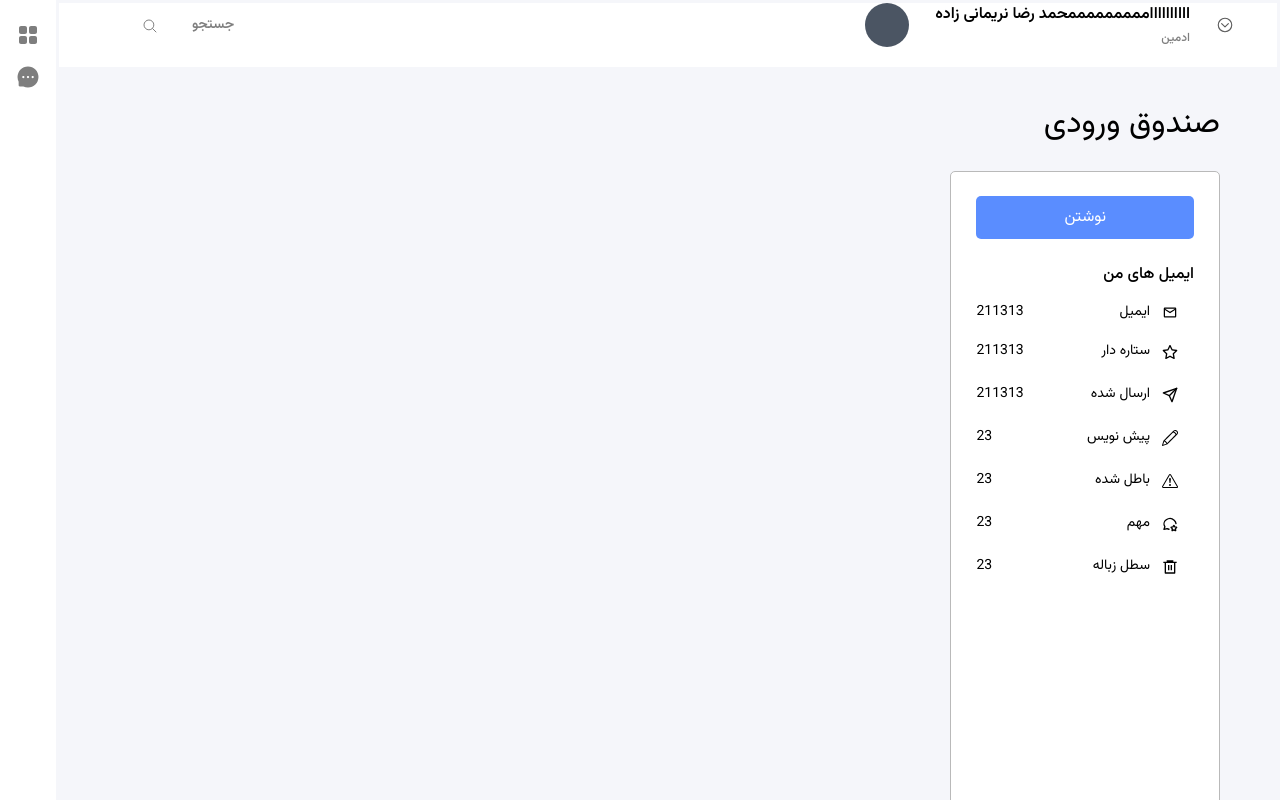
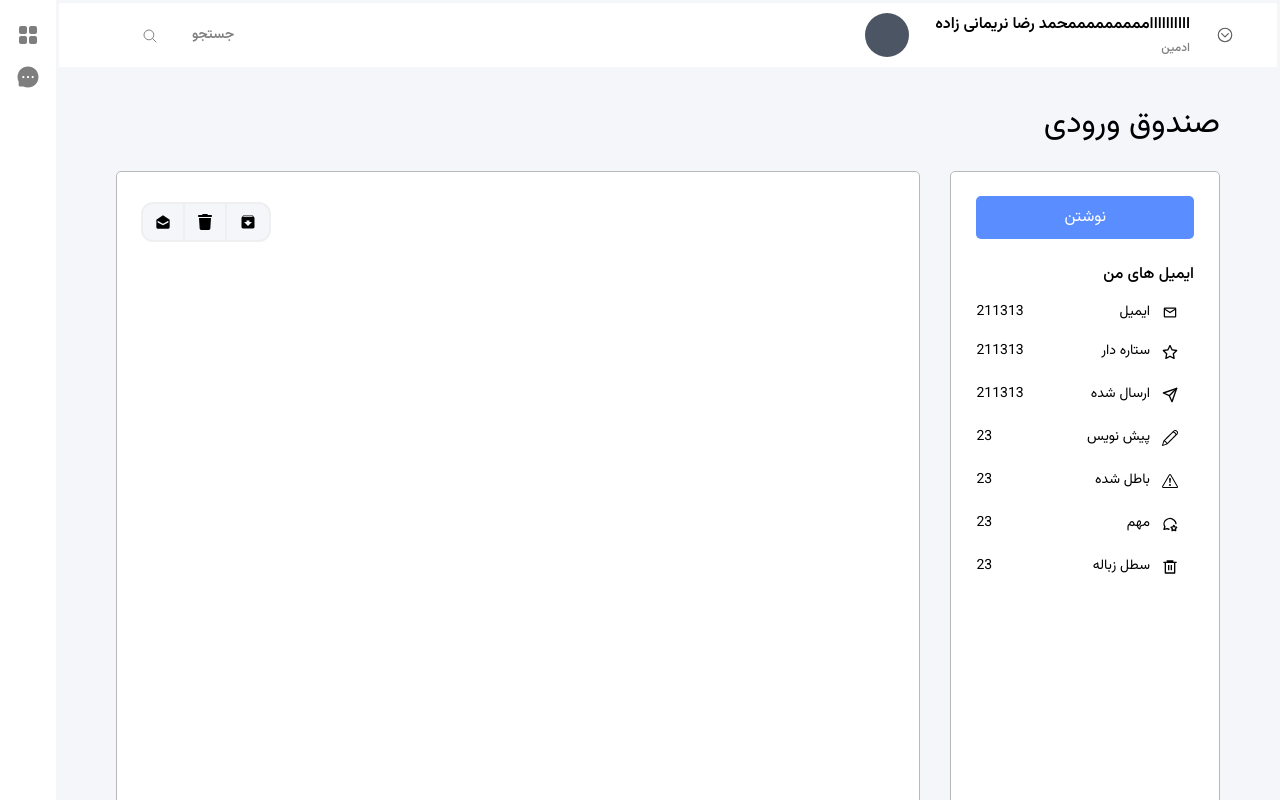
Before and after one commit to elahenarimani/admin-dashboard-next, a Next.js app: page /inbox/sent in a window 1280 px wide. Shown: the top 800 px of the page. Built offline with nearby package versions, Linux system fonts and the light colour scheme.

Commit message:
complete sent desktop

```diff
--- a/src/app/inbox/[sent]/page.tsx
+++ b/src/app/inbox/[sent]/page.tsx
@@ -1,8 +1,10 @@
 "use client"
 import RightSideSent from "@/components/inbox/rightSideSent/RightSideSent";
+import { useTheme } from "@emotion/react";
 import React, { useContext } from "react";
-import { CompEmailContext } from "../../../app/inbox/page";
+// import { CompEmailContext } from "../../../app/inbox/page";
 import { ImInsertTemplate } from "react-icons/im";
+// import ThemeProvider from "../../theme-provider/Theme-provider"
 interface ISentPage {
     inpvalTo: string;
     inpvalSubject: string;
@@ -17,23 +19,23 @@ const SentPage = ({
   id,
   params,
 }: ISentPage) => {
+  const theme = useTheme()
 
-  const CompEmailContextX = useContext(CompEmailContext)
+  // const CompEmailContextX = useContext(CompEmailContext)
   // const pathName = usePathname()
   // console.log(pathName)
   return (
     <div>
-      {CompEmailContextX?.compEmail.map((item) => {
-        return (
-          <RightSideSent
-            key={item.id}
-            inpvalTo={item.to}
-            inpvalSubject={item.subject}
-            inpvalContent={item.content}
-            id={item.id}
+      {/* {CompEmailContextX?.compEmail.map((item) => {
+        return ( */}
+          <RightSideSent to={""} subject={""} content={""} id={0}            // key={item.id}
+            // inpvalTo={item.to}
+            // inpvalSubject={item.subject}
+            // inpvalContent={item.content}
+            // id={item.id}
           />
-        );
-      })}
+        {/* );
+      })} */}
     </div>
   );
 };
--- a/src/app/inbox/layout.tsx
+++ b/src/app/inbox/layout.tsx
@@ -1,3 +1,4 @@
+"use client"
 import LeftSide from "../../components/inbox/leftSide/LeftSide";
 import RightSide from "@/components/inbox/rightSide/RightSide";
 import React from "react";
@@ -14,7 +15,6 @@ export default function InboxLayout({ children }: Iprops) {
           <main className="w-3/4 h-full flex-grow"> {children}</main>
         </div>
       </div>
-
     </div>
-  )
+  );
 }
--- a/src/app/inbox/page.tsx
+++ b/src/app/inbox/page.tsx
@@ -1,25 +1,51 @@
 "use client"
+// import LeftSide from "@/components/inbox/leftSide/LeftSide";
+// import { createContext } from 'react'
+// import RightSide from "@/components/inbox/rightSide/RightSide";
+// import React, { useState } from "react";
+// interface IcompEmail {
+//   to: string;
+//   subject: string ;
+//   content: string ;
+//   id: number;
+// }
+// export const CompEmailContext = createContext<{
+//   compEmail: IcompEmail[];
+//   setCompEmail: Function;
+// } | null>(null);
+// export default function InboxPage() {
+//   const [compEmail, setCompEmail] = useState<IcompEmail[]>([]);
+//   return (
+//     <CompEmailContext.Provider value={{ compEmail, setCompEmail }}>
+//       <div className="w-full min-h-screen pl-[30px] pr-[30px] bg-[#F5F6FA]">
+//         <RightSide />
+//       </div>
+//     </CompEmailContext.Provider>
+//   );
+// }
+
+
+
 import LeftSide from "@/components/inbox/leftSide/LeftSide";
 import RightSide from "@/components/inbox/rightSide/RightSide";
 import React, { useState } from "react";
-import { createContext } from "react";
-interface IcompEmail {
-  to: string;
-  subject: string ;
-  content: string ;
-  id: number;
-}
-export const CompEmailContext = createContext<{
-  compEmail: IcompEmail[];
-  setCompEmail: Function;
-} | null>(null);
+// interface IcompEmail {
+//   to: string;
+//   subject: string ;
+//   content: string ;
+//   id: number;
+// }
+// export const CompEmailContext = createContext<{
+//   compEmail: IcompEmail[];
+//   setCompEmail: Function;
+// } | null>(null);
 export default function InboxPage() {
-  const [compEmail, setCompEmail] = useState<IcompEmail[]>([]);
+  // const [compEmail, setCompEmail] = useState<IcompEmail[]>([]);
   return (
-    <CompEmailContext.Provider value={{ compEmail, setCompEmail }}>
+    // <CompEmailContext.Provider value={{ compEmail, setCompEmail }}>
       <div className="w-full min-h-screen pl-[30px] pr-[30px] bg-[#F5F6FA]">
         <RightSide />
       </div>
-    </CompEmailContext.Provider>
+    // </CompEmailContext.Provider>
   );
 }
--- a/src/app/layout.tsx
+++ b/src/app/layout.tsx
@@ -4,7 +4,9 @@ import "./globals.css";
 import ProductPage from "./product/layout";
 import Navigation from "@/components/mainLayOut/navigation/Navigation";
 import SideBar from "@/components/mainLayOut/sideBar/SideBar";
+import ThemeContextProvider from "./theme-provider/Theme-provider";
 const vazir = Vazirmatn({ subsets: ["arabic", "latin"] });
+// import ThemeProvider from "./theme-provider/theme-provider";
 export const metadata: Metadata = {
   title: "Admin-Dashboard",
   description: "Generated by create next app",
@@ -27,16 +29,16 @@ export default function RootLayout({
             </main>
           </div>
         </div>
-        <div className="desktop hidden lg:block">
+        <div className="desktop w-full h-full hidden lg:block">
           <div className=" w-full h-full grid  grid-cols-[95.6%_4.4%] grid-rows-[70px_1fr] bg-white justify-between items-center  ml-auto gap-x-0">
-            <div className="navigation w-full col-start-1 col-end-2  row-start-1 row-end-2 h-[70px] pl-[84px] border-[3px] border-solid border-[#F5F6FA]">
+            <div className="navigation w-full  col-start-1 col-end-2  row-start-1 row-end-2 !h-[70px] pl-[84px] border-[3px] border-solid border-[#F5F6FA] pt-[10px]">
               <Navigation />
             </div>
             <div className="side-bar w-full  h-full col-start-2 col-end-3 row-start-1 row-end-[-1]  !ml-0 mr-auto ">
               <SideBar />
             </div>
             <main className="w-full h-full  col-start-1 col-end-2  row-start-2 row-end-[-1] bg-[#F5F6FA]  pl-[30px] pr-[30px]">
-              {children}
+              <ThemeContextProvider>{children}</ThemeContextProvider>
             </main>
           </div>
         </div>
--- /dev/null
+++ b/src/app/theme-provider/Theme-provider.tsx
@@ -0,0 +1,46 @@
+"use client";
+import { createContext, useContext, useState } from "react";
+import InboxPage from "../inbox/page";
+import RightSideSent from "@/components/inbox/rightSideSent/RightSideSent";
+interface IcompEmail {
+  to: string;
+  subject: string;
+  content: string;
+  id: number;
+}
+
+// export const CompEmailContext = createContext<{
+//   compEmail: IcompEmail[];
+//   setCompEmail: Function;
+// } | null>(null);
+
+interface IThemeContext {
+  compEmail: IcompEmail[];
+  setCompEmail:  React.Dispatch<React.SetStateAction<IcompEmail[]>>;
+}
+export const ThemeContext = createContext<{
+  compEmail: IcompEmail[];
+  setCompEmail:  React.Dispatch<React.SetStateAction<IcompEmail[]>>;
+} | null>(null);
+
+export default function ThemeContextProvider({
+  children,
+}: Readonly<{
+  children: React.ReactNode;
+}>) {
+  const [compEmail, setCompEmail] = useState<IcompEmail[]>([]);
+
+  return (
+    <ThemeContext.Provider value={{ compEmail, setCompEmail }}>
+      {children}
+
+    </ThemeContext.Provider>
+  );
+}
+export const useThemeContext = () => {
+  const context = useContext(ThemeContext);
+  if (!context) {
+    return { compEmail: [], setCompEmail: () => {} };
+  }
+  return context;
+};
--- a/src/components/inbox/leftSide/LeftSide.tsx
+++ b/src/components/inbox/leftSide/LeftSide.tsx
@@ -1,5 +1,5 @@
-"use client";
-import React, { useState } from "react";
+'use client'
+import React, { useContext, useState } from "react";
 import { MdOutlineMail } from "react-icons/md";
 import { FaRegStar } from "react-icons/fa6";
 import { FiSend } from "react-icons/fi";
@@ -12,16 +12,25 @@ import Link from "next/link";
 import Input from "../../input/Input";
 import "./leftSide.css";
 import SentPage from "@/app/inbox/[sent]/page";
-import { useContext } from "react";
-import { CompEmailContext } from "../../../app/inbox/page";
+import { useThemeContext } from "@/app/theme-provider/Theme-provider";
+import RightSideSent from "../rightSideSent/RightSideSent";
+interface IcompEmail {
+  to: string ;
+  subject: string ;
+  content: string ;
+  id: number;
+}
+// interface elahe{
+//   compEmail: IcompEmail[];
+//   setCompEmail: Function;
+// }
+// import { CompEmailContext } from "../../../app/inbox/page";
 const LeftSide = () => {
-  const CompEmailContextX = useContext(CompEmailContext);
-  // interface IcompEmail {
-  //   to: string | number;
-  //   subject: string | number;
-  //   content: string | number;
-  //   id: number;
-  // }
+  // const CompEmailContextX = useContext(CompEmailContext);
+  // const {compEmail, setCompEmail}  = useContext(ThemeContext)
+
+ const { compEmail , setCompEmail} = useThemeContext()
+
   const [isOpen, setIsOpen] = useState<Boolean>(false);
   const [inpvalTo, setInpvalTo] = useState<string>("");
   const [inpvalSubject, setInpvalSubject] = useState<string>("");
@@ -31,8 +40,8 @@ const LeftSide = () => {
   // console.log(isOpen);
   function sentBox() {
     console.log(inpvalTo);
-    CompEmailContextX?.setCompEmail([
-      ...CompEmailContextX?.compEmail,
+    setCompEmail([
+     ...compEmail,
       {
         to: inpvalTo,
         subject: inpvalSubject,
@@ -40,15 +49,19 @@ const LeftSide = () => {
         id: Date.now(),
       },
     ]);
-    console.log(inpvalTo);
+
     setIsOpen(false);
     setInpvalTo("");
     setInpvalSubject("");
     setInpvalContent("");
   }
-  // {
-  //   console.log(compEmail);
-  // }
+  {
+    console.log(compEmail);
+    console.log(inpvalTo);
+    console.log(inpvalSubject);
+    console.log(inpvalContent);
+    console.log(useThemeContext)
+  }
   return (
     <div className="w-1/4 bg-white border-[0.3px] border-solid border-[#B9B9B9] h-[840px] rounded-[5px] pt-[24px] mt-0 pl-[25px] pr-[25px] ">
       <div
@@ -220,19 +233,17 @@ const LeftSide = () => {
           </div>
         </div>
       )}
-      {CompEmailContextX?.compEmail.map((item) => {
-        return (
-           <SentPage
-           key={item.id}
-           inpvalTo={item.to}
-            inpvalSubject={item.subject}
-            inpvalContent={item.content}
-            id={item.id}
-          />
-        );
-      })}
+      {/* {compEmail.map((item) => {
+        return ( */}
+          {/* <RightSideSent
+            to={inpvalTo}
+            subject={inpvalSubject}
+            content={inpvalContent}
+
+          /> */}
+        {/* );
+      })} */}
     </div>
   );
 };
-
 export default LeftSide;
--- a/src/components/inbox/rightSideSent/RightSideSent.tsx
+++ b/src/components/inbox/rightSideSent/RightSideSent.tsx
@@ -1,19 +1,40 @@
-"use client"
-import React, { useContext, useState } from 'react'
+"use client";
+import React, { useContext, useState } from "react";
 import { CiStar } from "react-icons/ci";
 // import SearchBoxSent from "../../../components/inbox/rightSideSent/SearchBoxSent/SearchBoxSent";
-import SearchBoxSent from "../../../components/inbox/rightSideSent/SearchBoxSent/SearchBoxSent"
+import SearchBoxSent from "../../../components/inbox/rightSideSent/SearchBoxSent/SearchBoxSent";
 import ActionBoxSent from "../../../components/inbox/rightSideSent/actionBox/ActionBoxSent";
-import {CompEmailContext}from "../../../app/inbox/page"
+import { useThemeContext } from "@/app/theme-provider/Theme-provider";
+interface IcompEmail {
+  to: string;
+  subject: string;
+  content: string;
+  id: number;
+}
+interface IRightSideSent{
+  to: string;
+  subject: string;
+  content: string;
+}
 
+// const RightSideSent = ({to , subject , content  }: IRightSideSent ) => {
   const RightSideSent = () => {
-    const CompEmailContextX = useContext(CompEmailContext)
+  const { compEmail , setCompEmail} = useThemeContext()
+
   const [selectedEmails, setSelectedEmails] = useState<number[]>([]);
-     const shortMessage = (message: string, maxLength: number) => {
-        if (message.length > maxLength) {
-          return message.slice(0, maxLength) + "...";
+  const [elahe, setElahe] = useState<IcompEmail[]>([
+    {
+      to: "dddnarimani",
+      subject: "sddd",
+      content: "ffffg",
+      id: 1,
+    },
+  ]);
+  const shortMessage = (content: string, maxLength: number) => {
+    if (content.length > maxLength) {
+      return content.slice(0, maxLength) + "...";
     }
-        return message;
+    return content;
   };
   const handleCheckboxChange = (emailId: number) => {
     if (selectedEmails.includes(emailId)) {
@@ -25,9 +46,7 @@ const RightSideSent = () => {
   return (
     <div className="w-full bg-white border-[0.3px] border-solid border-[#B9B9B9] h-[844px] rounded-[5px] pt-0 mt-0">
       <div className="w-full h-[100px] flex justify-between items-center pr-[24px] pl-[24px]">
-      <div className="search-wrapper">
-        {/* <SearchBoxSent /> */}
-      </div>
+        <div className="search-wrapper">{/* <SearchBoxSent /> */}</div>
         <div className="actions-wrapper">
           <ActionBoxSent
             //   inbox={inbox}
@@ -37,7 +56,36 @@ const RightSideSent = () => {
           />
         </div>
       </div>
-    {CompEmailContextX?.compEmail.map((item) => {
+      {compEmail.map((item) => {
+      return (
+        <div
+          key={item.id}
+          className='message w-full h-[62px] border-b-[1px] border-solid border-"#EFEFEF" flex justify-start items-center'
+        >
+          <div className="w-[48px]  flex justify-center items-center">
+            <input
+              aria-label="search"
+              type="checkbox"
+              id={`${item?.id}`}
+              onClick={() => handleCheckboxChange(item?.id)}
+              className="w-[16px] h-[16px]"
+            />
+          </div>
+          <div className='w-[48px]  flex justify-center items-center text-"#EFEFEF" '>
+            <CiStar className="w-[20px] h-[20px]" />
+          </div>
+          <div className="w-[100px] flex justify-start items-center text-[14px]">
+            {" "}
+            <p className="truncate pl-[50px]">{item?.subject}</p>
+          </div>
+          <div className="w-[400px]">
+            <p className="truncate">{shortMessage(item?.content , 35)}</p>{" "}
+            {/* <p className="truncate">{content}</p>{" "} */}
+          </div>
+        </div>
+      );
+    })}
+      {/* {elahe.map((item) => {
         return (
           <div
             key={item.id}
@@ -56,37 +104,15 @@ const RightSideSent = () => {
               <CiStar className="w-[20px] h-[20px]" />
             </div>
             <div className="w-[100px] flex justify-start items-center text-[14px]">
-            {" "}
               <p className="truncate">{item.subject}</p>
-          </div>
-          <div className="w-[100px] flex justify-center items-center text-[14px] ">
-            {/* <p
-              className={`w-[60px] h-[22px] text-center pt-[2px] ${
-                item.label === "primary"
-                  ? "bg-[#CCF0EB]"
-                  : item.label === "work"
-                  ? "bg-[#FFEBDD]"
-                  : item.label === "friends"
-                  ? "bg-[#F6DDFF]"
-                  : item.label === "social"
-                  ? "bg-[#DEE8FF]"
-                  : "bg-transparent"
-              }`}
-            >
-              {item.label}
-            </p> */}
             </div>
             <div className="w-[400px]">
               <p className="truncate">{shortMessage(item.content, 35)}</p>{" "}
             </div>
-          <div className="w-[54px] h-[19px]">
-            {/* <p>{item.timestamp}</p> */}
-          </div>
           </div>
         );
-    })}
+      })} */}
     </div>
-  )
-}
-
-export default RightSideSent
+  );
+};
+export default RightSideSent;
--- a/src/components/inbox/rightSideSent/SearchBoxSent/SearchBoxSent.tsx
+++ b/src/components/inbox/rightSideSent/SearchBoxSent/SearchBoxSent.tsx
@@ -5,7 +5,8 @@ import { components } from "react-select";
 import { IoSearch } from "react-icons/io5";
 import "./searchBoxSent.css";
 import { BorderRight, BorderRightOutlined } from "@mui/icons-material";
-import {CompEmailContext}from "../../../../app/inbox/page"
+import { useThemeContext } from "@/app/theme-provider/theme-provider";
+// import {CompEmailContext}from "../../../../app/inbox/page"
 interface IcompEmail {
   to: string ;
   subject: string ;
@@ -16,10 +17,11 @@ interface IcompEmail {
 //   inbox: IInbox[];
 // }
 const SearchBoxSent = () => {
+  const { compEmail , setCompEmail} = useThemeContext()
   const [menuIsOpen, setMenuIsOpen] = useState(false);
-  const CompEmailContextX = useContext(CompEmailContext)
+  // const CompEmailContextX = useContext(CompEmailContext)
   const filterEmail = (inputValue: string) => {
-    return CompEmailContextX?.compEmail.filter(
+    return compEmail.filter(
       (item) =>
         item.subject.includes(inputValue) ||
         item.content.includes(inputValue) ||
--- a/src/components/inbox/rightSideSent/actionBox/ActionBoxSent.tsx
+++ b/src/components/inbox/rightSideSent/actionBox/ActionBoxSent.tsx
@@ -3,7 +3,8 @@ import { FaTrash } from "react-icons/fa6";
 import { IoMdArchive } from "react-icons/io";
 import { BiSolidEnvelopeOpen } from "react-icons/bi";
 import Button from "../../../button/Button";
-import {CompEmailContext}from "../../../../app/inbox/page"
+// import {CompEmailContext}from "../../../../app/inbox/page"
+import { useThemeContext } from "@/app/theme-provider/Theme-provider";
 interface IcompEmail {
   to: string ;
   subject: string ;
@@ -19,12 +20,13 @@ const ActionBoxSent = ({
   selectedEmails,
   setSelectedEmails,
 }: IActionBox) => {
-  const CompEmailContextX = useContext(CompEmailContext)
+  const { compEmail , setCompEmail} = useThemeContext()
+  // const CompEmailContextX = useContext(CompEmailContext)
   const handleDelete = () => {
-    const newInbox = CompEmailContextX?.compEmail.filter(
+    const newInbox = compEmail.filter(
       (email) => !selectedEmails.includes(email.id)
     ); // Create a new array with unselected inbox
-    CompEmailContextX?.setCompEmail(newInbox); //selected emails are removed
+    setCompEmail(newInbox); //selected emails are removed
     setSelectedEmails([]);
   };
   return (
--- a/src/components/mainLayOut/navigation/Navigation.tsx
+++ b/src/components/mainLayOut/navigation/Navigation.tsx
@@ -12,7 +12,6 @@ const Navigation = () => {
   const openModal = () => {
     setIsModalOpen(true);
   };
-
   return (
     <div>
       <div className="mobile lg:hidden w-full h-[70px] pl-[24px] pr-[24px]">
@@ -49,7 +48,7 @@ const Navigation = () => {
         </div>
       </div>
       <div className="desktop hidden lg:flex w-full h-full justify-between items-center pr-[43px]">
-        <div className="profile !w-1/ !min-w-1/5 !max-w-1/5 h-[44px] flex flex-row justify-between items-center !gap-[26px]">
+        <div className="profile !w-1/5 !min-w-1/5 !max-w-1/5 h-[44px] flex flex-row justify-between items-center !gap-[26px]">
           <div className="!w-[18px] !min-w-[18px] !max-w-[18px] h-[18px]">
             <IoChevronDownCircleOutline className="!w-full h-full text-[#5C5C5C]" />
           </div>
--- a/tailwind.config.ts
+++ b/tailwind.config.ts
@@ -8,7 +8,6 @@ const config: Config = {
   ],
   theme: {
     extend: {
-
     },
   },
   plugins: [],
```
Also changed, not shown: src/app/page.tsx (+6 -3 lines). Lines whose indentation alone changed are shown as unchanged.
